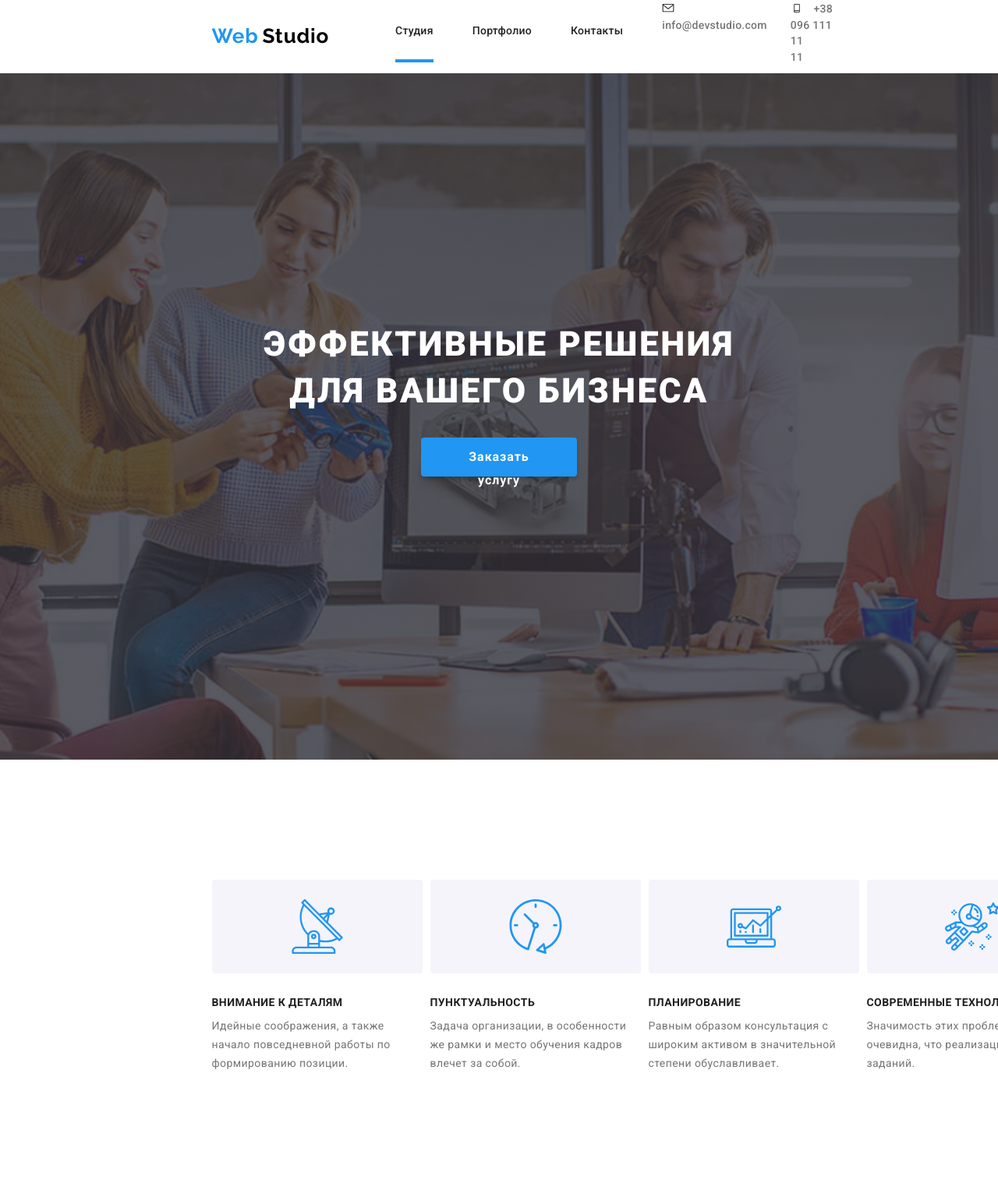
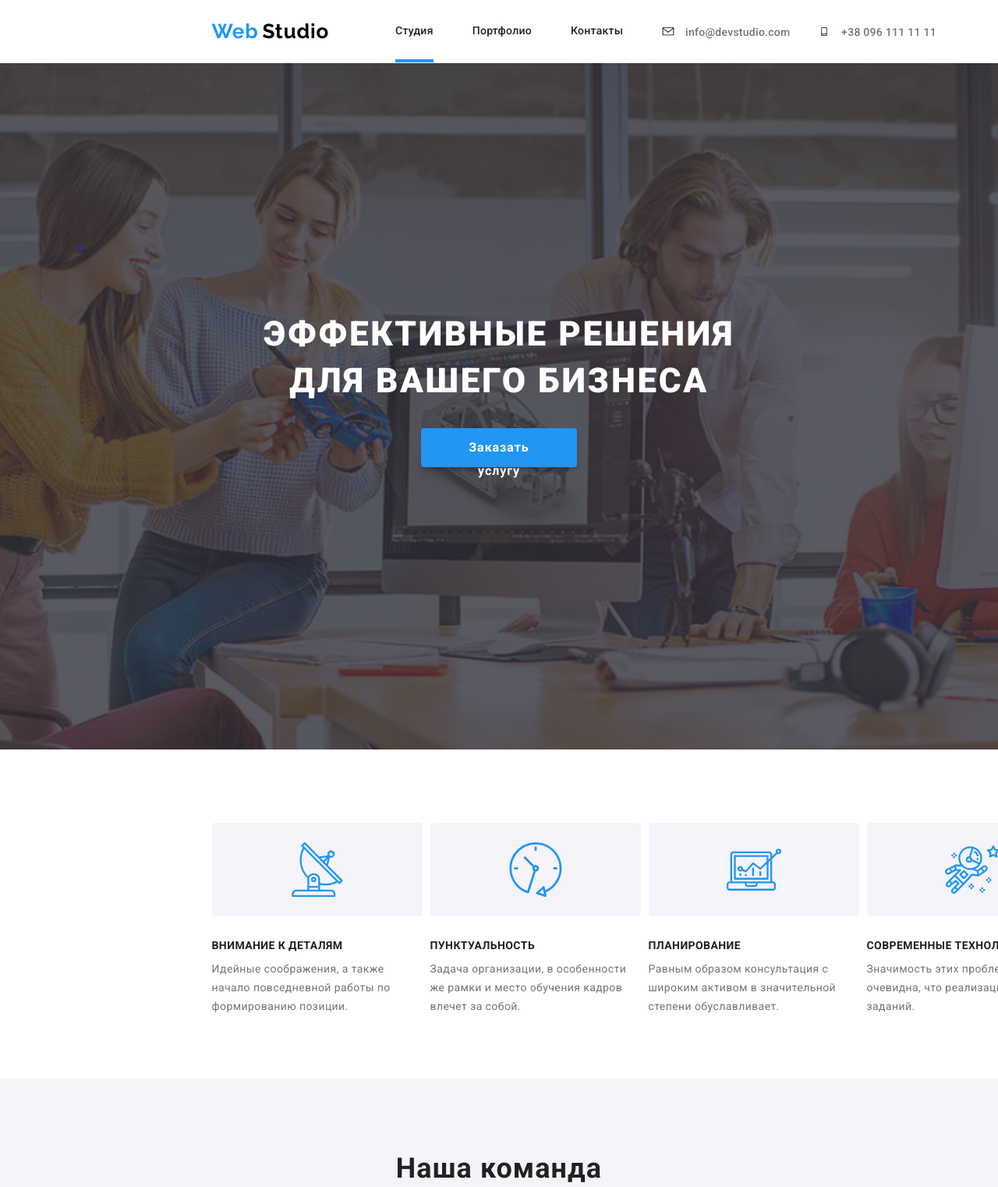
Before and after one commit to AliBurzhi/goit-markup-hw-08, a plain HTML site: page index.html in a window 1280 px wide. Shown: the top 1522 px of the page at 78% size. Drawn offline with Linux system fonts and the light colour scheme.

Commit message:
сверстал страницу студия для моб и планшетой версии

```diff
--- a/index.html
+++ b/index.html
@@ -486,7 +486,7 @@
           </ul>
         </div>
 
-        <div class="footer-form">
+        <!-- <div class="footer-form">
           <p class="text-footer-form">ПОДПИШИТЕСЬ НА РАССЫЛКУ</p>
           <br />
           <form action="#" class="contact-form">
@@ -498,7 +498,7 @@
             />
             <button type="submit" class="contact-form-btn">Подписаться</button>
           </form>
-        </div>
+        </div> -->
       </div>
 
       <!-- Модальное окно -->
--- a/sass/layout/_about.scss
+++ b/sass/layout/_about.scss
@@ -9,7 +9,7 @@
   display: flex;
   justify-content: center;
 }
-/*
+
 .about-us-list:not(:last-child) {
   margin-right: 30px;
   margin-top: 0;
@@ -107,14 +107,18 @@
 
 @media screen and (min-width: 768px) {
   .about-us-section {
-    padding-top: 60px;
     padding-bottom: 60px;
   }
 
-  .about-us-list {
+  .about-us {
     display: flex;
     flex-wrap: wrap;
-    padding-bottom: 60px;
+  }
+
+  .about-us-list {
+    width: 354px;
+    height: 221px;
+    margin-right: 10px;
   }
 
   .about-us-img-back {
--- a/sass/layout/_footer.scss
+++ b/sass/layout/_footer.scss
@@ -63,7 +63,7 @@
 .social-links {
   display: flex;
 }
-/*
+
 .footer-join-us {
   font-family: Roboto;
   font-style: normal;
@@ -75,7 +75,7 @@
   color: #ffffff;
   margin-bottom: 20px;
 }
-*/
+
 .social-links-item-link:nth-child(1) .footer-list-item-link-svg {
   width: 20px;
   height: 20px;
--- a/sass/layout/_header.scss
+++ b/sass/layout/_header.scss
@@ -25,10 +25,11 @@
   &-address-link {
     text-decoration: none;
   }
-
+  /*
   &-list-item {
     margin-bottom: 10px;
   }
+  */
 }
 
 .header-container {
@@ -120,6 +121,10 @@
 }
 
 @media screen and (min-width: 768px) {
+  .header {
+    width: 100%;
+    max-width: 1200px;
+  }
   .menu-btn {
     display: none;
   }
@@ -159,6 +164,13 @@
   .header {
     border-bottom: 1px solid #ececec;
     padding: 0;
+    margin: auto;
+  }
+  .header-list {
+    display: flex;
+    justify-content: center;
+    align-items: center;
+    width: 400px;
   }
 
   .navigation-list {
@@ -167,6 +179,7 @@
     align-content: center;
     align-items: baseline;
   }
+
   .navigation-list-item:not(:last-child) {
     margin-right: 50px;
   }
@@ -251,7 +264,7 @@
     width: 47px;
     height: 4px;
     background-color: #2196f3;
-    content: "";
+    content: '';
     display: block;
     margin-left: auto;
     margin-right: auto;
@@ -261,6 +274,11 @@
 
   .header-list {
     display: flex;
+    align-content: center;
+  }
+
+  .header-list-item {
+    width: 100%;
   }
 
   .header-svg {
--- a/sass/layout/_hero.scss
+++ b/sass/layout/_hero.scss
@@ -39,7 +39,7 @@ h1 {
 
 @media screen and (max-width: 767px) {
   .hero {
-    width: 480px;
+    width: 100%;
     height: 400px;
     background-image: linear-gradient(
         to bottom,
@@ -128,10 +128,6 @@ h1 {
 }
 
 @media screen and (min-width: 1200px) {
-  h1 {
-    margin: 0;
-  }
-
   .hero {
     width: 100%;
     background-image: linear-gradient(
```
Also changed, not shown: css/main.css, css/main.min.css, css/portfolio.css, css/portfolio.min.css, 4 other files.
